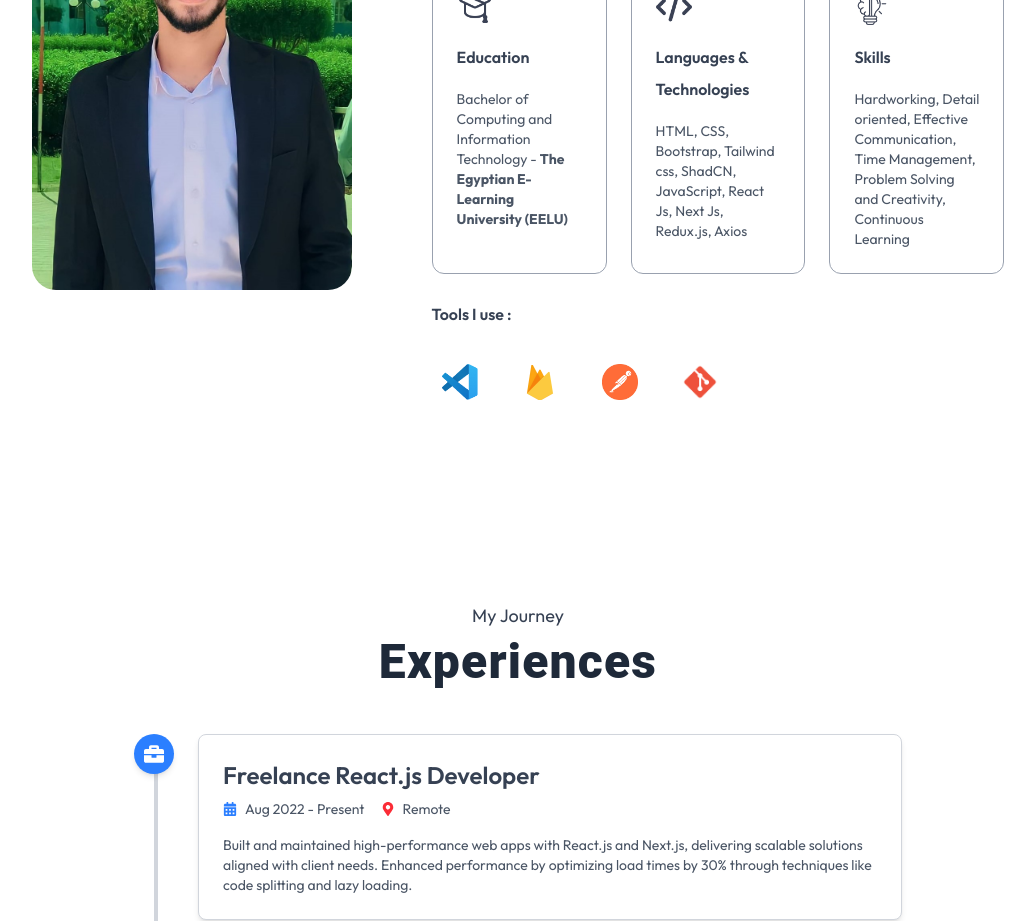
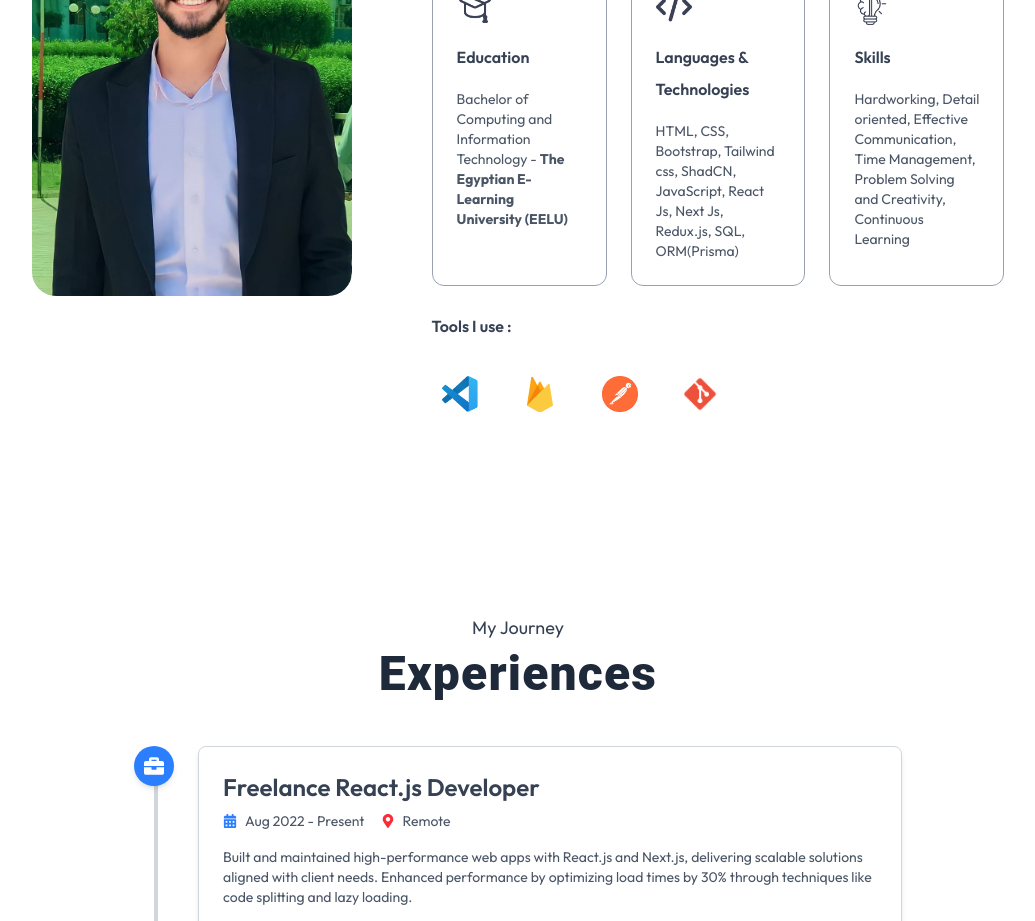
Before and after one commit to toony10/portfolio, a Next.js app: page / in a window 1280 px wide. Shown: the part 1280-2201 px from the top of the page, without its empty margins (122-1157 px from the left). Built offline with nearby package versions, Linux system fonts and the light colour scheme.

Commit message:
update skills

```diff
--- a/public/assets/assets.ts
+++ b/public/assets/assets.ts
@@ -97,7 +97,7 @@ export const workData = [
 
 export const infoList = [
     { icon: assets.edu_icon, iconDark: assets.edu_icon_dark, title: 'Education', description: 'Bachelor of Computing and Information Technology - ', link: ['The Egyptian E-Learning University (EELU)','https://www.eelu.edu.eg/'] },
-    { icon: assets.code_icon, iconDark: assets.code_icon_dark, title: 'Languages & Technologies', description:['HTML, CSS, Bootstrap, Tailwind css, ShadCN, JavaScript, React Js, Next Js, Redux.js, Axios'] },
+    { icon: assets.code_icon, iconDark: assets.code_icon_dark, title: 'Languages & Technologies', description:['HTML, CSS, Bootstrap, Tailwind css, ShadCN, JavaScript, React Js, Next Js, Redux.js, SQL, ORM(Prisma)'] },
     { icon: assets.skill_icon, iconDark: assets.skill_icon_dark, title: 'Skills', description: 'Hardworking, Detail oriented, Effective Communication, Time Management, Problem Solving and Creativity, Continuous Learning',}
 ];
 
```
Also changed, not shown: 1 other file (tests, documents, lock files or other folders).
